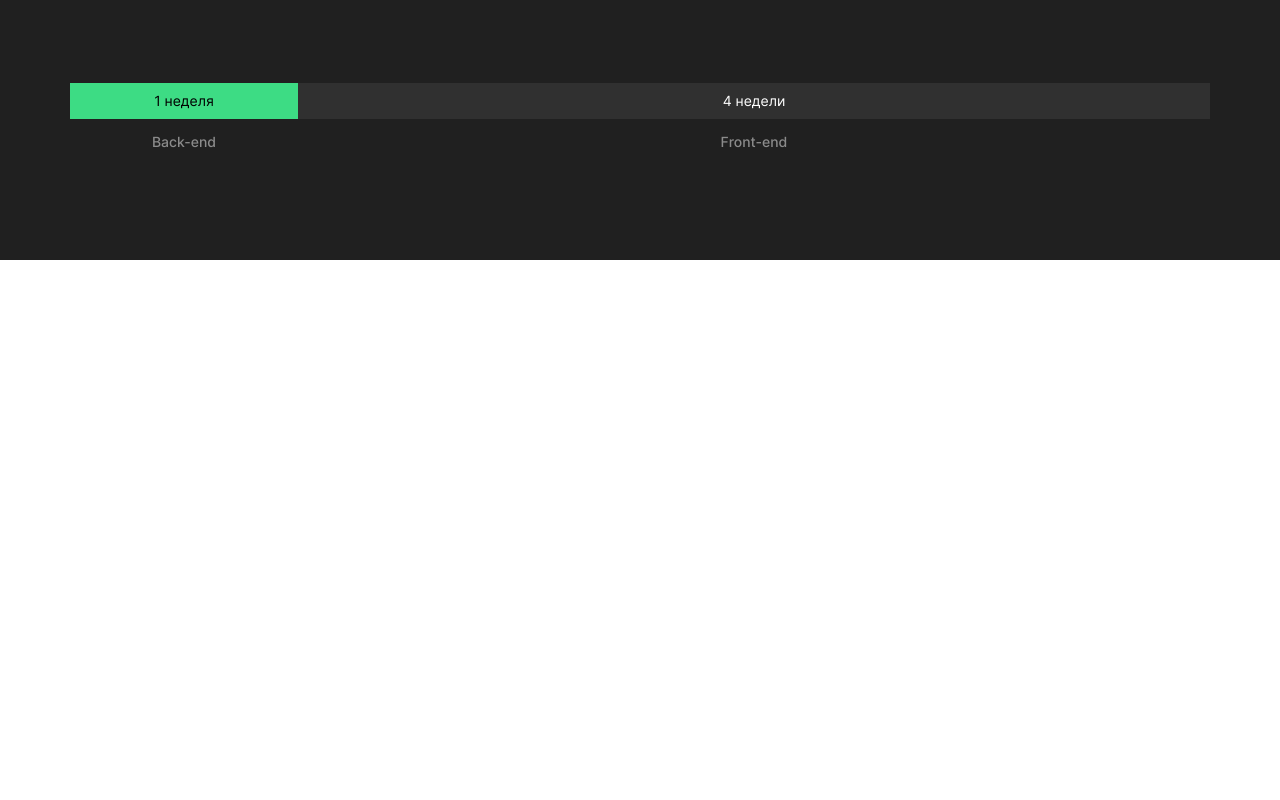
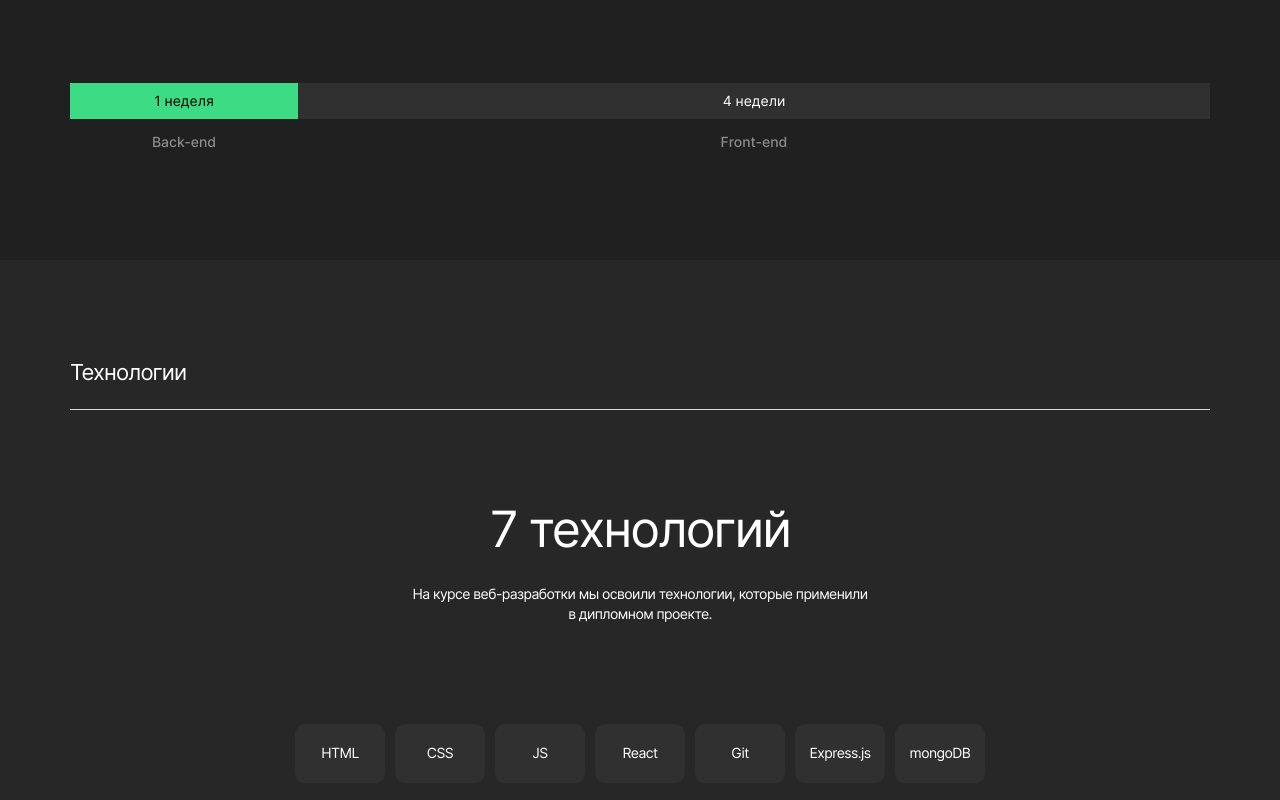
Before and after one commit to KappaKappaKappaKappaKappa/movies-explorer-frontend, a React (Create React App) app: page / in a window 1280 px wide. Shown: the part 991-1791 px from the top of the page. Before the commit the page ends 1251 px from the top, so only its background shows below. Built offline with nearby package versions, Linux system fonts and the light colour scheme.

Commit message:
FEAT: Создать компонент Techs

```diff
--- a/src/components/App/App.js
+++ b/src/components/App/App.js
@@ -1,6 +1,7 @@
 import Header from "../Header/Header.jsx";
 import Promo from "../Promo/Promo";
 import AboutProject from "../AboutProject/AboutProject";
+import Techs from "../Techs/Techs";
 import React, { useState, useEffect } from "react";
 
 function App() {
@@ -10,6 +11,7 @@ function App() {
       <Header isLoggedIn={isLoggedIn} />
       <Promo />
       <AboutProject />
+      <Techs />
     </>
   );
 }
--- /dev/null
+++ b/src/components/Techs/Techs.css
@@ -0,0 +1,59 @@
+.techs {
+  background-color: #272727;
+  padding: 100px 70px;
+}
+
+.techs__container {
+}
+
+.techs__title {
+  padding-bottom: 23px;
+  border-bottom: 1px solid #dadada;
+  font-size: 1.375rem;
+  letter-spacing: -0.88px;
+  font-weight: 400;
+  margin-bottom: 90px;
+}
+
+.techs__info-container {
+  display: flex;
+  flex-direction: column;
+  align-items: center;
+  gap: 26px;
+  margin-bottom: 100px;
+}
+
+.techs__info-title {
+  width: 52.63%;
+  text-align: center;
+  letter-spacing: -2px;
+  font-size: 3.125rem;
+  font-weight: 400;
+  line-height: 3.625rem;
+}
+
+.techs__info-subtitle {
+  width: 40.35%;
+  text-align: center;
+  letter-spacing: -0.56px;
+  line-height: 1.25rem;
+  font-size: 0.875rem;
+}
+
+.stack-container {
+  all: unset;
+  display: flex;
+  gap: 10px;
+  justify-content: center;
+}
+
+.stack-container__item {
+  all: unset;
+  background-color: #303030;
+  border-radius: 10px;
+  padding: 21px 0 22px 0;
+  width: 90px;
+  text-align: center;
+  font-size: 0.875rem;
+  letter-spacing: -0.56px;
+}
--- /dev/null
+++ b/src/components/Techs/Techs.jsx
@@ -0,0 +1,28 @@
+function Techs() {
+  return (
+    <section className="techs">
+      <div className="techs__container">
+        <h2 className="techs__title">Технологии</h2>
+
+        <div className="techs__info-container">
+          <h3 className="techs__info-title">7 технологий</h3>
+          <p className="techs__info-subtitle">
+            На курсе веб-разработки мы освоили технологии, которые применили в
+            дипломном проекте.
+          </p>
+        </div>
+        <ul className="stack-container">
+          <li className="stack-container__item">HTML</li>
+          <li className="stack-container__item">CSS</li>
+          <li className="stack-container__item">JS</li>
+          <li className="stack-container__item">React</li>
+          <li className="stack-container__item">Git</li>
+          <li className="stack-container__item">Express.js</li>
+          <li className="stack-container__item">mongoDB</li>
+        </ul>
+      </div>
+    </section>
+  );
+}
+
+export default Techs;
--- a/src/index.css
+++ b/src/index.css
@@ -4,3 +4,4 @@
 @import url("./components/App/App.css");
 @import url("./components/Promo/Promo.css");
 @import url("./components/AboutProject/AboutProject.css");
+@import url("./components/Techs/Techs.css");
```
Also changed, not shown: src/vendor/normalize.css.
